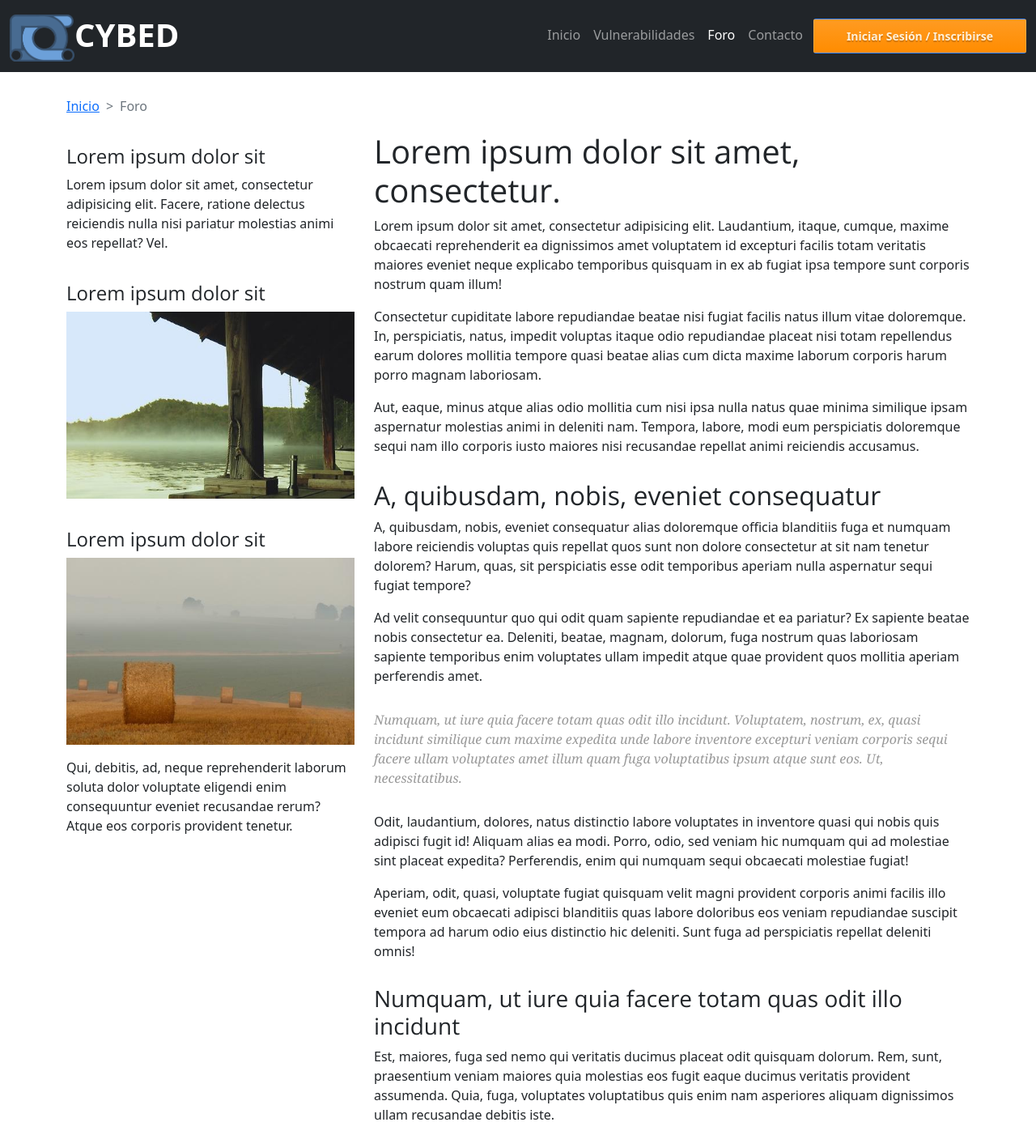
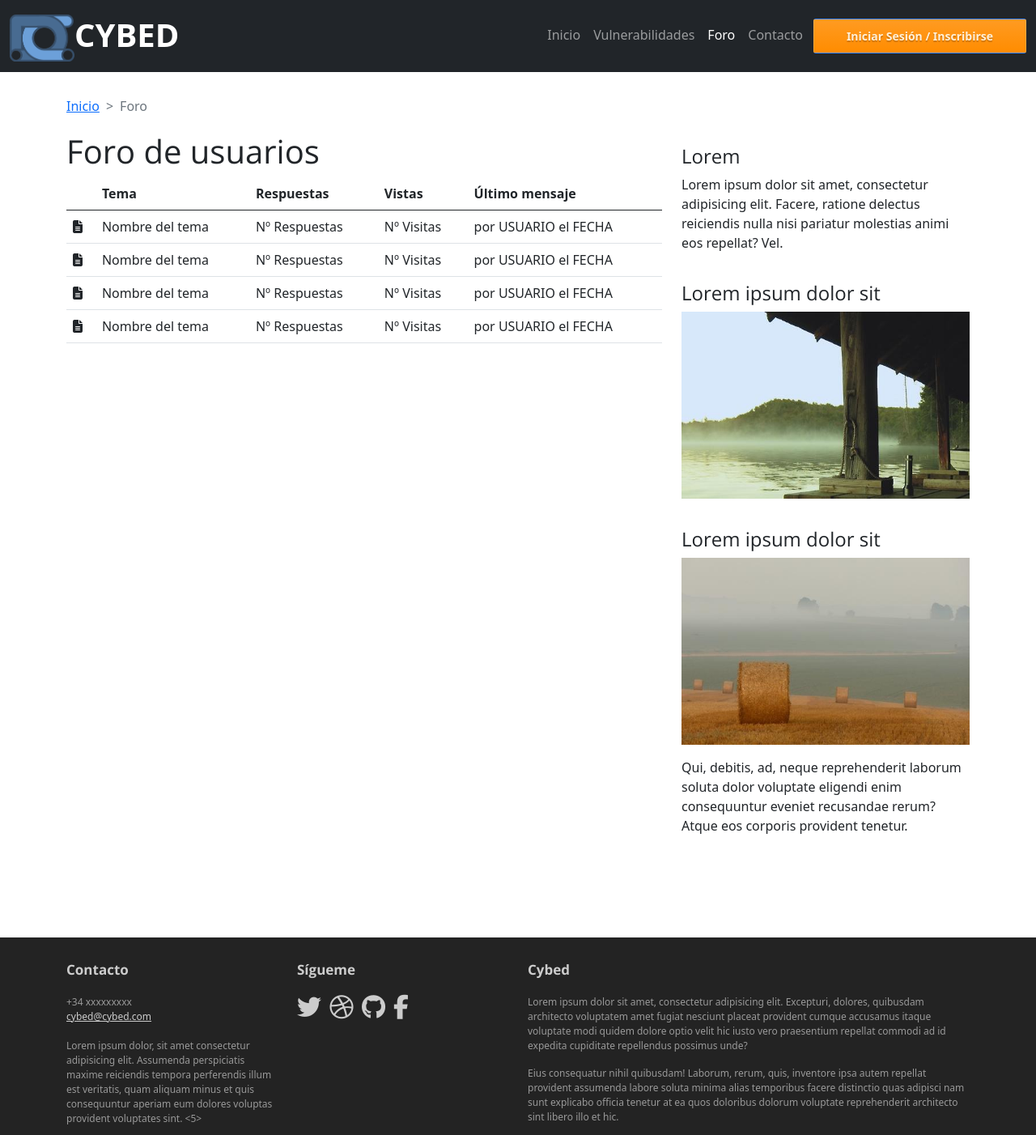
Before and after one commit to Proyecto-Cybed/Cybed-Frontend, a PHP site: page /forum.php in a window 1280 px wide. Shown: the top 1402 px of the page at 81% size. Run offline with PHP 8.4, Linux system fonts and the light colour scheme; some libraries are stand-ins or nearby versions.

Commit message:
Updated forum style

```diff
--- a/forum.php
+++ b/forum.php
@@ -14,6 +14,7 @@
 	<link rel="stylesheet" media="screen" href="http://fonts.googleapis.com/css?family=Open+Sans:300,400,700">
 	<link rel="stylesheet" href="assets/css/bootstrap.min.css">
 	<link rel="stylesheet" href="assets/css/font-awesome.min.css">
+	<script src="https://kit.fontawesome.com/79f56e797f.js" crossorigin="anonymous"></script>
 
 	<!-- Custom styles for our template -->
 	<link rel="stylesheet" href="assets/css/bootstrap-theme.css" media="screen">
@@ -39,12 +40,65 @@
 
 		<div class="row">
 
+
+
+			<!-- Article main content -->
+			<article class="col-md-8 maincontent">
+				<header class="page-header">
+					<h1 class="page-title">Foro de usuarios</h1>
+				</header>
+
+				<table class="table">
+  <thead>
+    <tr>
+      <th scope="col"></th>
+      <th scope="col">Tema</th>
+      <th scope="col">Respuestas</th>
+      <th scope="col">Vistas</th>
+	  <th scope="col">Último mensaje</th>
+    </tr>
+  </thead>
+  <tbody>
+    <tr>
+      <th scope="row"><i class="fa-solid fa-file-lines"></i></i></th>
+      <td>Nombre del tema</td>
+      <td>Nº Respuestas</td>
+      <td>Nº Visitas</td>
+	  <td>por USUARIO el FECHA</td>
+    </tr>
+	<tr>
+      <th scope="row"><i class="fa-solid fa-file-lines"></i></i></th>
+      <td>Nombre del tema</td>
+      <td>Nº Respuestas</td>
+      <td>Nº Visitas</td>
+	  <td>por USUARIO el FECHA</td>
+    </tr>
+	<tr>
+      <th scope="row"><i class="fa-solid fa-file-lines"></i></i></th>
+      <td>Nombre del tema</td>
+      <td>Nº Respuestas</td>
+      <td>Nº Visitas</td>
+	  <td>por USUARIO el FECHA</td>
+    </tr>
+	<tr>
+      <th scope="row"><i class="fa-solid fa-file-lines"></i></i></th>
+      <td>Nombre del tema</td>
+      <td>Nº Respuestas</td>
+      <td>Nº Visitas</td>
+	  <td>por USUARIO el FECHA</td>
+    </tr>
+
+  </tbody>
+</table>
+			</article>
+			<!-- /Article -->
+
 			<!-- Sidebar -->
 			<aside class="col-md-4 sidebar sidebar-left">
 
 				<div class="row widget">
 					<div class="col-xs-12">
-						<h4>Lorem ipsum dolor sit</h4>
+						<h4>Lorem </h4>
 						<p>Lorem ipsum dolor sit amet, consectetur adipisicing elit. Facere, ratione delectus reiciendis nulla nisi pariatur molestias animi eos repellat? Vel.</p>
 					</div>
 				</div>
@@ -65,29 +119,6 @@
 			</aside>
 			<!-- /Sidebar -->
 
-			<!-- Article main content -->
-			<article class="col-md-8 maincontent">
-				<header class="page-header">
-					<h1 class="page-title">Lorem ipsum dolor sit amet, consectetur.</h1>
-				</header>
-				<p>Lorem ipsum dolor sit amet, consectetur adipisicing elit. Laudantium, itaque, cumque, maxime obcaecati reprehenderit ea dignissimos amet voluptatem id excepturi facilis totam veritatis maiores eveniet neque explicabo temporibus quisquam in ex ab fugiat ipsa tempore sunt corporis nostrum quam illum!</p>
-				<p>Consectetur cupiditate labore repudiandae beatae nisi fugiat facilis natus illum vitae doloremque. In, perspiciatis, natus, impedit voluptas itaque odio repudiandae placeat nisi totam repellendus earum dolores mollitia tempore quasi beatae alias cum dicta maxime laborum corporis harum porro magnam laboriosam.</p>
-				<p>Aut, eaque, minus atque alias odio mollitia cum nisi ipsa nulla natus quae minima similique ipsam aspernatur molestias animi in deleniti nam. Tempora, labore, modi eum perspiciatis doloremque sequi nam illo corporis iusto maiores nisi recusandae repellat animi reiciendis accusamus.</p>
-
-				<h2>A, quibusdam, nobis, eveniet consequatur</h2>
-				<p>A, quibusdam, nobis, eveniet consequatur alias doloremque officia blanditiis fuga et numquam labore reiciendis voluptas quis repellat quos sunt non dolore consectetur at sit nam tenetur dolorem? Harum, quas, sit perspiciatis esse odit temporibus aperiam nulla aspernatur sequi fugiat tempore?</p>
-				<p>Ad velit consequuntur quo qui odit quam sapiente repudiandae et ea pariatur? Ex sapiente beatae nobis consectetur ea. Deleniti, beatae, magnam, dolorum, fuga nostrum quas laboriosam sapiente temporibus enim voluptates ullam impedit atque quae provident quos mollitia aperiam perferendis amet.</p>
-
-				<blockquote>Numquam, ut iure quia facere totam quas odit illo incidunt. Voluptatem, nostrum, ex, quasi incidunt similique cum maxime expedita unde labore inventore excepturi veniam corporis sequi facere ullam voluptates amet illum quam fuga voluptatibus ipsum atque sunt eos. Ut, necessitatibus.</blockquote>
-				<p>Odit, laudantium, dolores, natus distinctio labore voluptates in inventore quasi qui nobis quis adipisci fugit id! Aliquam alias ea modi. Porro, odio, sed veniam hic numquam qui ad molestiae sint placeat expedita? Perferendis, enim qui numquam sequi obcaecati molestiae fugiat!</p>
-				<p>Aperiam, odit, quasi, voluptate fugiat quisquam velit magni provident corporis animi facilis illo eveniet eum obcaecati adipisci blanditiis quas labore doloribus eos veniam repudiandae suscipit tempora ad harum odio eius distinctio hic deleniti. Sunt fuga ad perspiciatis repellat deleniti omnis!</p>
-
-				<h3>Numquam, ut iure quia facere totam quas odit illo incidunt</h3>
-				<p>Est, maiores, fuga sed nemo qui veritatis ducimus placeat odit quisquam dolorum. Rem, sunt, praesentium veniam maiores quia molestias eos fugit eaque ducimus veritatis provident assumenda. Quia, fuga, voluptates voluptatibus quis enim nam asperiores aliquam dignissimos ullam recusandae debitis iste.</p>
-				<p>Dignissimos, beatae, praesentium illum eos autem perspiciatis? Minus, non, tempore, illo, mollitia exercitationem tempora quas harum odio dolores delectus quidem laudantium adipisci ducimus ullam placeat eaque minima quae iure itaque corporis magni nesciunt eius sed dolor doloremque id quasi nisi.</p>
-			</article>
-			<!-- /Article -->
-
 		</div>
 	</div> <!-- /container -->
 
```
